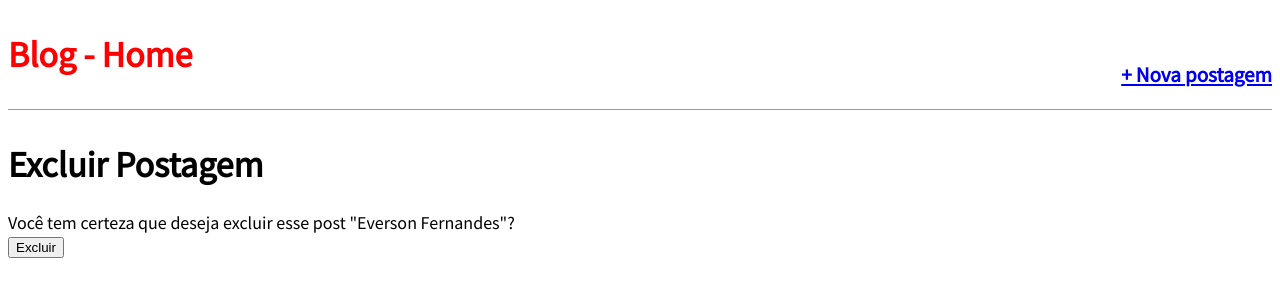
After one commit to fernandes-draw/curso_django_udemy, a Django app: a page that uses blog/templates/blog/post_delete.html in a window 1280 px wide. The commit adds this page. Shown: the top 300 px of the page. Run offline with Django 3.2, Linux system fonts and the light colour scheme; data comes from the database, SQL or seed files in the repository; both versions use the stored data as it was after the commit.

Commit message:
DeleteView

```diff
--- a/blog/models.py
+++ b/blog/models.py
@@ -37,6 +37,9 @@ class Post(models.Model):
     def get_absolute_url_update(self):
         return reverse('post_edit', args=[self.slug])
 
+    def get_absolute_url_delete(self):
+        return reverse('post_delete', args=[self.slug])
+
     class Meta:
         ordering = ('-publicado',)
 
--- /dev/null
+++ b/blog/templates/blog/post_delete.html
@@ -0,0 +1,13 @@
+{% extends 'base.html' %}
+{% block title %} Blog - Excluir Postagem {% endblock title %}
+{% block content %}
+<h1>Excluir Postagem</h1>
+<div class="post-entry">
+    <form action="" method="post">
+        {% csrf_token %}
+        <p>Você tem certeza que deseja excluir esse post "{{ post.titulo }}"?</p>
+        <input type="submit" value="Excluir">
+    </form>
+</div>
+
+{% endblock content %}
--- a/blog/templates/blog/post_detail.html
+++ b/blog/templates/blog/post_detail.html
@@ -7,4 +7,6 @@
     <p>{{ object.conteudo }}</p>
 </div>
 <a href="{{ object.get_absolute_url_update }}">+ Editar postagem</a>
+<br>
+<a href="{{ object.get_absolute_url_delete }}">- Excluir postagem</a>
 {% endblock content %}
--- a/blog/urls.py
+++ b/blog/urls.py
@@ -6,5 +6,6 @@ urlpatterns = [
     path('', views.BlogListView.as_view(), name='home'),
     path('post/new/', views.BlogCreateView.as_view(), name='post_new'),
     path('post/<slug:slug>/edit/', views.BlogUpdateView.as_view(), name='post_edit'),
+    path('post/<slug:slug>/delete/', views.BlogDeleteView.as_view(), name='post_delete'),
     path('post/<slug:slug>/', views.BlogDetailView.as_view(), name='post_detail'),
 ]
--- a/blog/views.py
+++ b/blog/views.py
@@ -1,6 +1,7 @@
 # Create your views here.
+from django.urls import reverse_lazy
 from django.views.generic import ListView, DetailView, UpdateView
-from django.views.generic.edit import CreateView
+from django.views.generic.edit import CreateView, DeleteView
 
 from .models import Post
 
@@ -26,3 +27,9 @@ class BlogUpdateView(UpdateView):
     model = Post
     template_name = 'blog/post_edit.html'
     fields = ('titulo', 'conteudo')
+
+
+class BlogDeleteView(DeleteView):
+    model = Post
+    template_name = 'blog/post_delete.html'
+    success_url = reverse_lazy('home')
```
Also changed, not shown: db.sqlite3.
